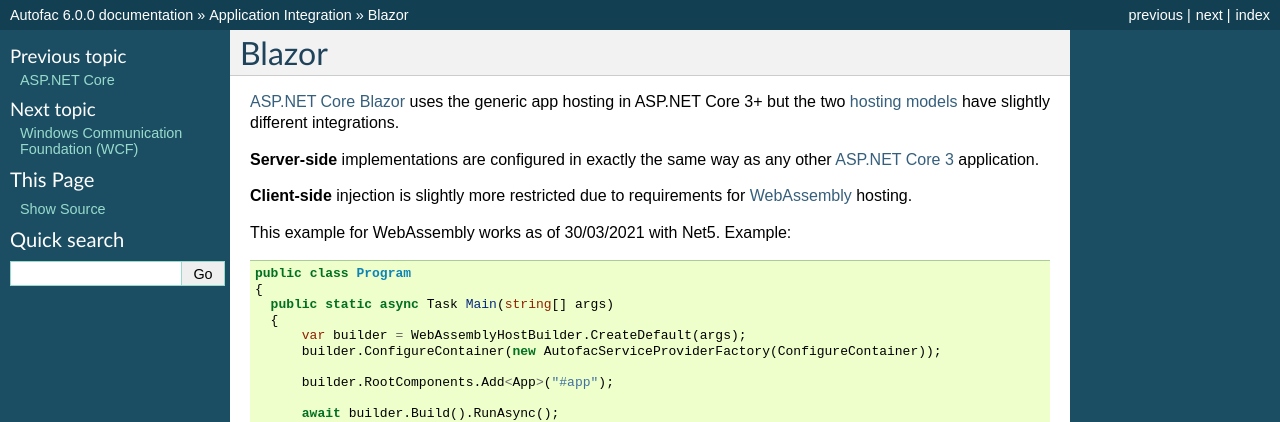
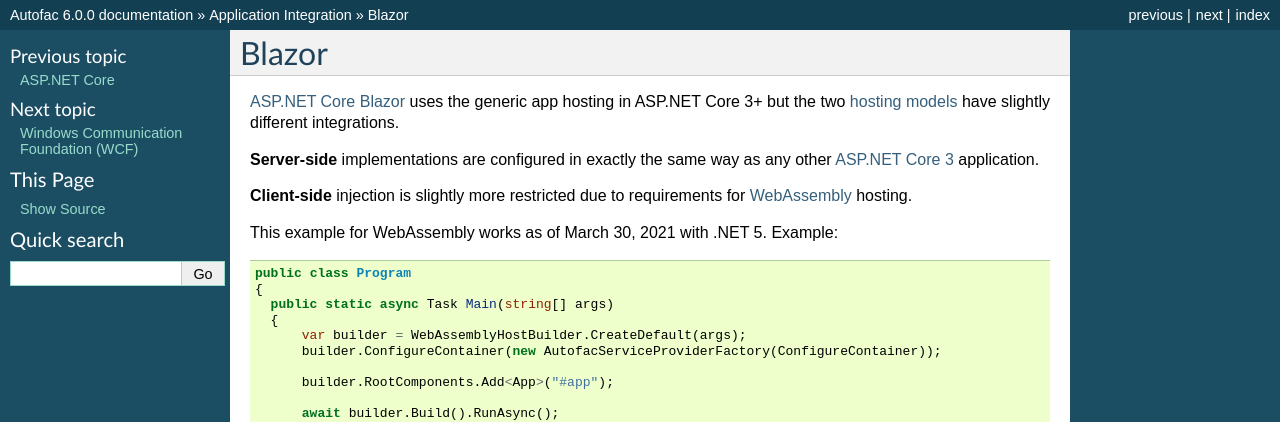
Before and after one commit to autofac/Documentation, a Sphinx documentation site: the page built from docs/integration/blazor.rst, in a window 1280 px wide. Shown: the top 422 px of the page. Built offline with Sphinx 7.4.7, drawn with Linux system fonts in a browser that asks for light colours.

Commit message:
Update docs/integration/blazor.rst
Co-authored-by: Travis Illig <tillig@paraesthesia.com>

```diff
--- a/docs/integration/blazor.rst
+++ b/docs/integration/blazor.rst
@@ -10,7 +10,7 @@
 
 **Client-side** injection is slightly more restricted due to requirements for `WebAssembly <https://webassembly.org>`_ hosting.
 
-This example for WebAssembly works as of 30/03/2021 with Net5.
+This example for WebAssembly works as of March 30, 2021 with .NET 5.
 Example:
 
 .. sourcecode:: csharp
```
